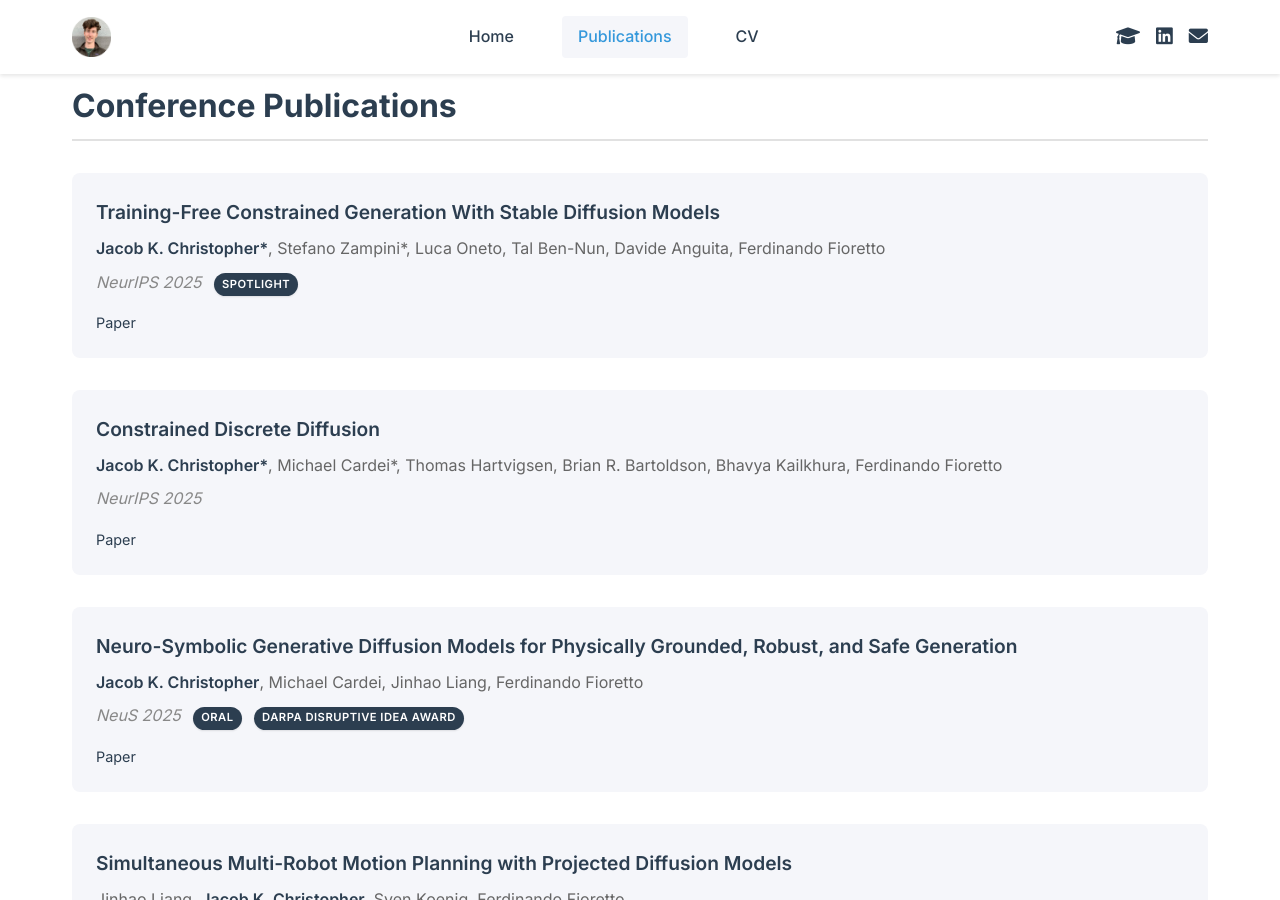
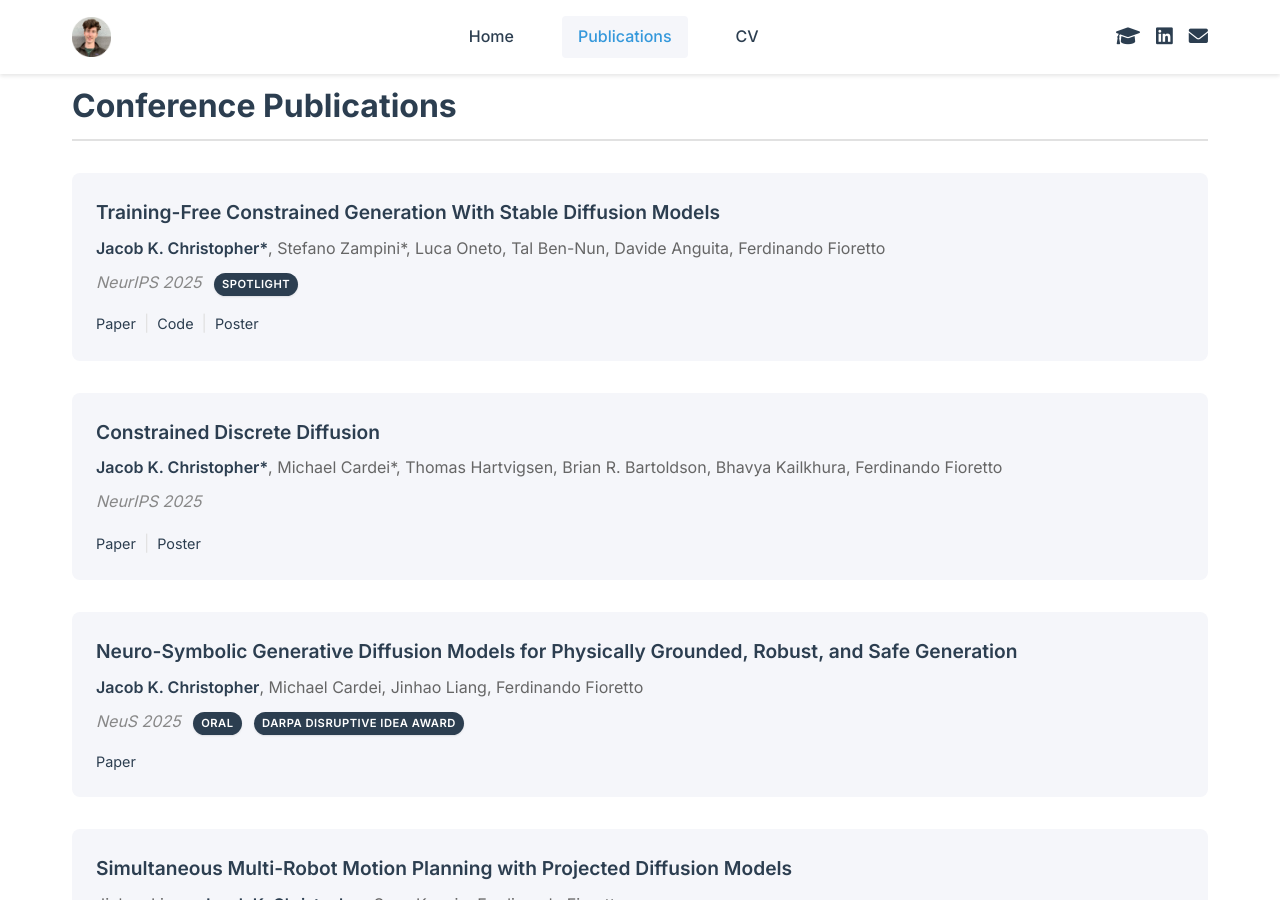
Before and after one commit to jacobchristopher/jacobchristopher.github.io, a Jekyll site: the page built from publications.md, in a window 1280 px wide and 900 px high. Built offline with Jekyll 4.4.1, drawn with Linux system fonts in a browser that asks for light colours.

Commit message:
Update publications.md

```diff
--- a/publications.md
+++ b/publications.md
@@ -13,6 +13,10 @@ title: Publications
             <div class="publication-award">Spotlight</div>
             <div class="publication-links">
                 <a href="https://arxiv.org/abs/2502.05625" target="_blank">Paper</a>
+                <span class="separator">|</span>
+                <a href="https://github.com/RAISELab-atUVA/Constrained-Stable-Diffusion" target="_blank">Code</a>
+                <span class="separator">|</span>
+                <a href="https://neurips.cc/virtual/2025/loc/san-diego/poster/117807" target="_blank">Poster</a>
             </div>
         </li>
 
@@ -22,6 +26,8 @@ title: Publications
             <div class="publication-venue">NeurIPS 2025</div>
             <div class="publication-links">
                 <a href="https://arxiv.org/abs/2503.09790" target="_blank">Paper</a>
+                <span class="separator">|</span>
+                <a href="https://neurips.cc/virtual/2025/loc/san-diego/poster/119091" target="_blank">Poster</a>
             </div>
         </li>
 
```
